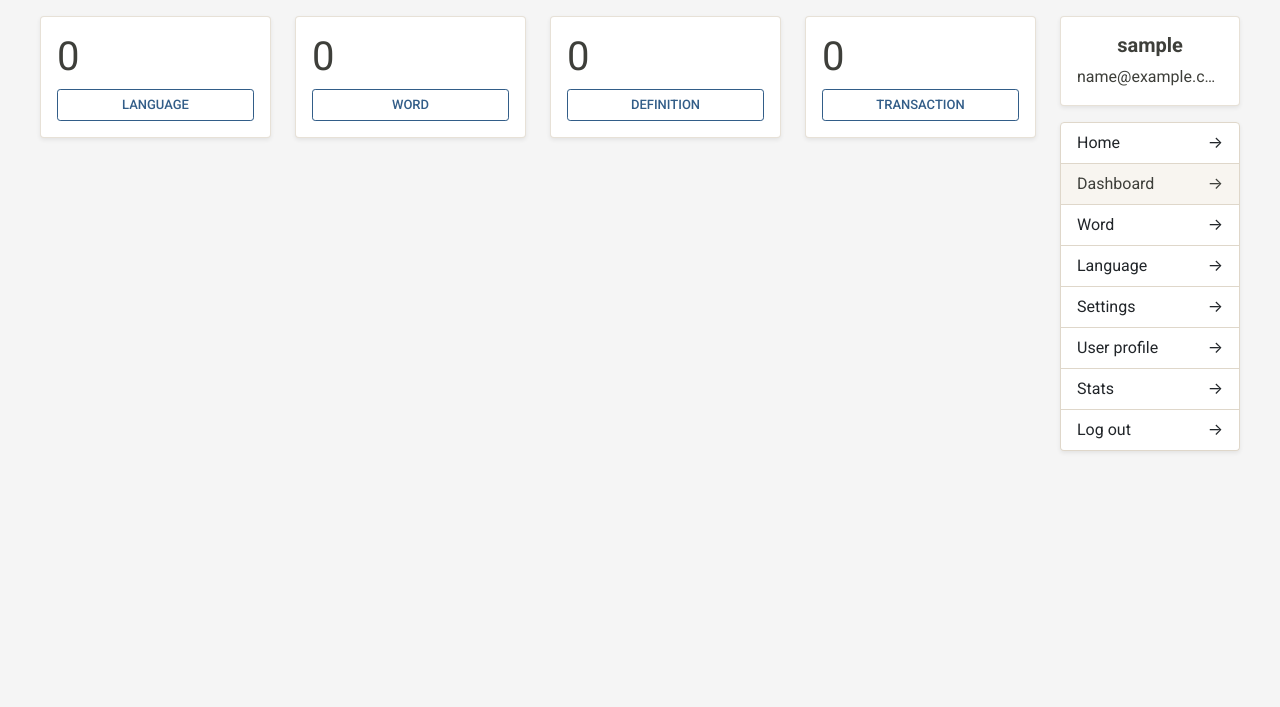
After one commit to 6hislain/dixionary, a Django app: page /dashboard in a window 1280 px wide. The commit adds this page. Shown: the top 707 px of the page. Run offline with Django 4.2, Linux system fonts and the light colour scheme; the visitor is signed in with stand-in values (Sample User, id 1); some libraries are stand-ins or nearby versions.

Commit message:
admin layout

```diff
--- a/core/views.py
+++ b/core/views.py
@@ -86,7 +86,7 @@ def signup(request):
         user_model = User.objects.get(email=email)
         new_profile = Profile.objects.create(user=user_model, my_user_id=user_model.id)
         new_profile.save()
-        return redirect("/")
+        return redirect("dashboard")
 
 
 def signin(request):
@@ -103,7 +103,7 @@ def signin(request):
             return redirect("signin")
 
         auth.login(request, user)
-        return redirect("/")
+        return redirect("dashboard")
 
 
 @login_required(login_url="signin")
--- /dev/null
+++ b/templates/dashboard.html
@@ -0,0 +1,30 @@
+{% extends 'layouts/admin.html' %}
+{% block title %} Dashboard - Dixionary {% endblock %}
+{% block content %}
+<div class="row justify-content-center">
+  <div class="col-md-3 col-sm-6 mb-3">
+    <div class="card card-body shadow-sm">
+      <h1>0</h1>
+      <a href="#" class='btn btn-sm btn-outline-primary'>Language</a>
+    </div>
+  </div>
+  <div class="col-md-3 col-sm-6 mb-3">
+    <div class="card card-body shadow-sm">
+      <h1>0</h1>
+      <a href="#" class='btn btn-sm btn-outline-primary'>Word</a>
+    </div>
+  </div>
+  <div class="col-md-3 col-sm-6 mb-3">
+    <div class="card card-body shadow-sm">
+      <h1>0</h1>
+      <a href="#" class='btn btn-sm btn-outline-primary'>Definition</a>
+    </div>
+  </div>
+  <div class="col-md-3 col-sm-6 mb-3">
+    <div class="card card-body shadow-sm">
+      <h1>0</h1>
+      <a href="#" class='btn btn-sm btn-outline-primary'>Transaction</a>
+    </div>
+  </div>
+</div>
+{% endblock %}
--- a/templates/layouts/admin.html
+++ b/templates/layouts/admin.html
@@ -7,10 +7,47 @@
     <meta name="viewport" content="width=device-width, initial-scale=1.0" />
     <title>{% block title %}Dixionary{% endblock %}</title>
     <link rel="stylesheet" href="{% static 'css/bootstrap.css' %}" />
+    <link rel="stylesheet" href="{% static 'css/style.css' %}" />
     {% block styles %}{% endblock %}
   </head>
   <body>
-    <main>{% block content %}{% endblock %}</main>
+    <main class="container-fluid">
+      <div class="row m-3">
+        <div class="col mb-3">{% block content %}{% endblock %}</div>
+        <div class="col-md-2">
+          <div class="card card-body text-center shadow-sm">
+            <h5 class="text-truncate fw-bold">{{ user.username }}</h5>
+            <p class="text-truncate m-0">{{ user.email }}</p>
+          </div>
+          <div class="list-group my-3 shadow-sm">
+            <a href="{% url 'home' %}" class="list-group-item list-group-item-action">
+              Home <span class="float-end">&rarr;</span>
+            </a>
+            <a href="#" class="list-group-item list-group-item-action active" aria-current="true">
+              Dashboard <span class="float-end">&rarr;</span>
+            </a>
+            <a href="#" class="list-group-item list-group-item-action">
+              Word <span class="float-end">&rarr;</span>
+            </a>
+            <a href="#" class="list-group-item list-group-item-action">
+              Language <span class="float-end">&rarr;</span>
+            </a>
+            <a href="#" class="list-group-item list-group-item-action">
+              Settings <span class="float-end">&rarr;</span>
+            </a>
+            <a href="#" class="list-group-item list-group-item-action">
+              User profile <span class="float-end">&rarr;</span>
+            </a>
+            <a href="{% url 'stats' %}" class="list-group-item list-group-item-action">
+              Stats <span class="float-end">&rarr;</span>
+            </a>
+            <a href="{% url 'logout' %}" class="list-group-item list-group-item-action">
+              Log out <span class="float-end">&rarr;</span>
+            </a>
+          </div>
+        </div>
+      </div>
+    </main>
     {% block scripts %}{% endblock %}
     <script src="{% static 'js/boostrap.bundle.min.js' %}"></script>
   </body>
--- a/templates/signin.html
+++ b/templates/signin.html
@@ -1,4 +1,6 @@
-{% extends 'layouts/base.html' %} {% block content %}
+{% extends 'layouts/base.html' %}
+{% block title %} Sign In - Dixionary {% endblock %}
+{% block content %}
 <div class="row justify-content-center">
   <div class="col-md-6">
     <div class="card shadow-sm">
--- a/templates/signup.html
+++ b/templates/signup.html
@@ -1,4 +1,6 @@
-{% extends 'layouts/base.html' %} {% block content %}
+{% extends 'layouts/base.html' %}
+{% block title %} Sign Up - Dixionary {% endblock %}
+{% block content %}
 <div class="row justify-content-center">
   <div class="col-md-6">
     <div class="card shadow-sm">
```
